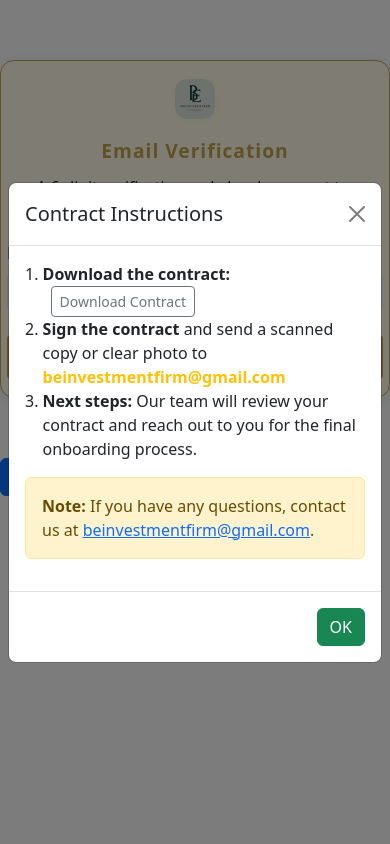
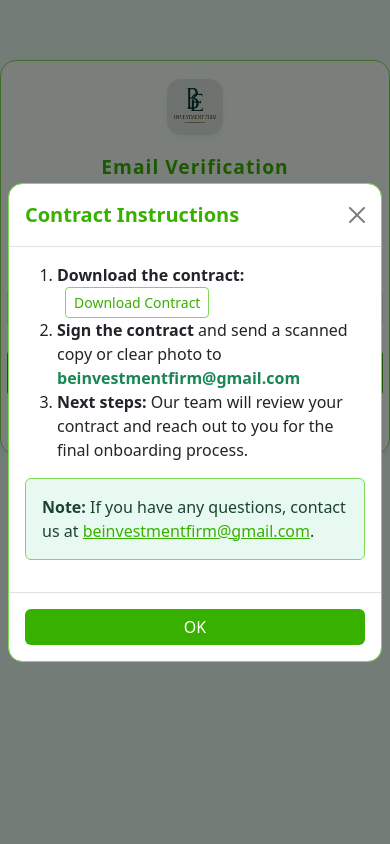
Before and after one commit to Nayan-Bakhadyo/fund_management_system, a Django app: page /verify_email/ in a window 390 px wide, after a click on "View Contract Instructions". Run offline with Django 4.2, Linux system fonts and the light colour scheme; the visitor is signed in with stand-in values (Sample User, id 1); some libraries are stand-ins or nearby versions.

Commit message:
fixed image and some design in email

```diff
--- a/mainapp/templates/mainapp/portfolio.html
+++ b/mainapp/templates/mainapp/portfolio.html
@@ -32,7 +32,7 @@
             <div class="portfolio-card h-100">
                 <div class="card-title">Unrealized Profit/Loss</div>
                 <div class="card-value"
-                     style="color: {% if unrealized_pl > 0 %}green{% else %}red{% endif %};">
+                    style="color: {% if unrealized_pl > 0 %}green{% elif unrealized_pl < 0 %}red{% else %}black{% endif %};">
                     Rs. {{ unrealized_pl|floatformat:2 }}
                 </div>
             </div>
--- a/mainapp/templates/mainapp/verify_email.html
+++ b/mainapp/templates/mainapp/verify_email.html
@@ -6,71 +6,56 @@
     <meta name="viewport" content="width=device-width, initial-scale=1">
     <title>Email Verification</title>
     <link href="https://cdn.jsdelivr.net/npm/bootstrap@5.3.3/dist/css/bootstrap.min.css" rel="stylesheet">
-
-    <link rel="icon" type="image/png" href="{% static 'mainapp/assets/BE_logo.png' %}">
-
+    <link rel="icon" type="image/png" href="{% static 'mainapp/assets/BE_logo_final2.png' %}">
     <script src="{% static 'mainapp/user_dashboard.js' %}" defer></script>
     <script src="https://cdn.jsdelivr.net/npm/bootstrap@5.3.3/dist/js/bootstrap.bundle.min.js"></script>
     <style>
         body {
-            background: #f8f9fa;
+            background: #e8f9f1;
         }
         .verify-container {
             max-width: 420px;
             margin: 60px auto;
             padding: 36px 32px 28px 32px;
-            background: #fffbe6;
-            border-radius: 14px;
-            box-shadow: 0 4px 16px rgba(60,64,67,.10);
-            border: 1.5px solid #bfa14a;
+            background: #f6fff9;
+            border-radius: 16px;
+            box-shadow: 0 4px 16px rgba(56,176,0,0.07);
+            border: 1.5px solid #7ed957;
         }
         .be-logo {
             display: block;
             margin: 0 auto 18px auto;
-            width: 64px;
-            height: 64px;
-            border-radius: 12px;
-            box-shadow: 0 2px 8px rgba(191,161,74,0.10);
+            width: 80px;
+            height: 80px;
+            border-radius: 14px;
+            box-shadow: 0 2px 8px rgba(56,176,0,0.10);
+            background: #e8f9f1;
         }
         .verify-title {
-            color: #bfa14a;
+            color: #38b000;
             font-weight: 700;
             margin-bottom: 10px;
             text-align: center;
             font-size: 1.7rem;
             letter-spacing: 1px;
         }
-        .verify-welcome {
-            color: #14213d;
-            text-align: center;
-            font-size: 1.1rem;
-            margin-bottom: 12px;
-        }
         .verify-info {
-            color: #14213d;
+            color: #1b4332;
             margin-bottom: 18px;
             text-align: center;
             font-size: 1.05rem;
         }
-        .verify-details {
-            background: #fff8e1;
-            border-radius: 8px;
-            padding: 12px 16px;
-            margin-bottom: 18px;
-            font-size: 0.98rem;
-            color: #6c757d;
-        }
         .form-label {
             font-weight: 500;
-            color: #14213d;
+            color: #1b4332;
         }
         .form-control:focus {
-            border-color: #bfa14a;
-            box-shadow: 0 0 0 0.2rem rgba(191,161,74,.25);
+            border-color: #7ed957;
+            box-shadow: 0 0 0 0.2rem rgba(56,176,0,.15);
         }
         button[type="submit"] {
-            background: #bfa14a;
-            color: #14213d;
+            background: #38b000;
+            color: #fff;
             border: none;
             border-radius: 4px;
             padding: 10px 22px;
@@ -82,66 +67,65 @@
             transition: background 0.2s, color 0.2s;
         }
         button[type="submit"]:hover {
-            background: #14213d;
+            background: #1b4332;
             color: #fff;
         }
         .support-info {
             margin-top: 18px;
             font-size: 0.95rem;
-            color: #888;
+            color: #40916c;
             text-align: center;
         }
-
+        /* Modal green accent */
+        .modal-content {
+            border-radius: 14px;
+            border: 1.5px solid #7ed957;
+        }
+        .modal-title {
+            color: #38b000;
+            font-weight: 600;
+        }
+        .btn-success {
+            background: #38b000;
+            border: none;
+        }
+        .btn-success:hover {
+            background: #1b4332;
+        }
+        .alert-warning {
+            background: #e8f9f1;
+            color: #1b4332;
+            border-color: #7ed957;
+        }
+        .btn-outline-secondary {
+            border-color: #7ed957;
+            color: #38b000;
+        }
+        .btn-outline-secondary:hover {
+            background: #7ed957;
+            color: #fff;
+        }
         @media (max-width: 600px) {
-            .verify-container, .success-container {
+            .verify-container {
                 padding: 18px 6px !important;
                 width: 100% !important;
                 font-size: 1rem !important;
             }
-            .verify-title, .success-title {
+            .verify-title {
                 font-size: 1.2rem !important;
             }
-            .instructions, .success-message, .verify-info {
+            .verify-info {
                 font-size: 0.98rem !important;
             }
-            .pdf-logo, .be-logo {
-                width: 40px !important;
-                height: 40px !important;
-            }
-            ol, ul {
-                padding-left: 1.1em !important;
-            }
-        }
-
-        @media (max-width: 767px) {
-            .sidebar {
-                width: 90vw;
-                max-width: 98vw;
-                min-width: 0;
-            }
-            .sidebar-menu a {
-                font-size: 1rem;
-                padding: 0.9rem 1rem;
-            }
-            .dashboard-title {
-                font-size: 1.1rem;
-            }
-            .portfolio-cards {
-                flex-direction: column;
-                gap: 1rem;
-                align-items: center;
-            }
-            .portfolio-card {
-                padding: 1.2rem 1rem;
-                min-width: 0;
-                width: 95vw;
+            .be-logo {
+                width: 56px !important;
+                height: 56px !important;
             }
         }
     </style>
 </head>
 <body>
     <div class="verify-container">
-        <!-- BE Logo: replace src with your actual logo path if needed -->
         <img src="{% static 'mainapp/assets/BE_logo.png' %}" alt="BE Logo" class="be-logo">
         <div class="verify-title">Email Verification</div>
         <div class="verify-info">
@@ -156,10 +140,13 @@
             </div>
             <button type="submit">Verify</button>
         </form>
+        <div class="support-info">
+            Need help? Contact <a href="mailto:beinvestmentfirm@gmail.com" style="color:#38b000;">beinvestmentfirm@gmail.com</a>
+        </div>
     </div>
 
     <!-- Trigger Button -->
-    <button type="button" class="btn btn-primary" data-bs-toggle="modal" data-bs-target="#contractModal">
+    <button type="button" class="btn btn-outline-secondary mt-4 d-block mx-auto" data-bs-toggle="modal" data-bs-target="#contractModal">
       View Contract Instructions
     </button>
 
@@ -181,18 +168,18 @@
               </li>
               <li>
                 <strong>Sign the contract</strong> and send a scanned copy or clear photo to
-                <span class="text-warning fw-bold">beinvestmentfirm@gmail.com</span>
+                <span class="text-success fw-bold">beinvestmentfirm@gmail.com</span>
               </li>
               <li>
                 <strong>Next steps:</strong> Our team will review your contract and reach out to you for the final onboarding process.
               </li>
             </ol>
             <div class="alert alert-warning mt-3" role="alert">
-              <b>Note:</b> If you have any questions, contact us at <a href="mailto:beinvestmentfirm@gmail.com">beinvestmentfirm@gmail.com</a>.
+              <b>Note:</b> If you have any questions, contact us at <a href="mailto:beinvestmentfirm@gmail.com" style="color:#38b000;">beinvestmentfirm@gmail.com</a>.
             </div>
           </div>
           <div class="modal-footer">
-            <button type="button" class="btn btn-success" data-bs-dismiss="modal">OK</button>
+            <button type="button" class="btn btn-success w-100" data-bs-dismiss="modal">OK</button>
           </div>
         </div>
       </div>
```
Also changed, not shown: mainapp/cron.py (+13 -12 lines), mainapp/static/mainapp/assets/BE_logo 3.png (added), mainapp/static/mainapp/assets/BE_logo_final.png (added), mainapp/static/mainapp/assets/BE_logo_final2.png (added), transaction_images/IMG_5358.PNG (added).
